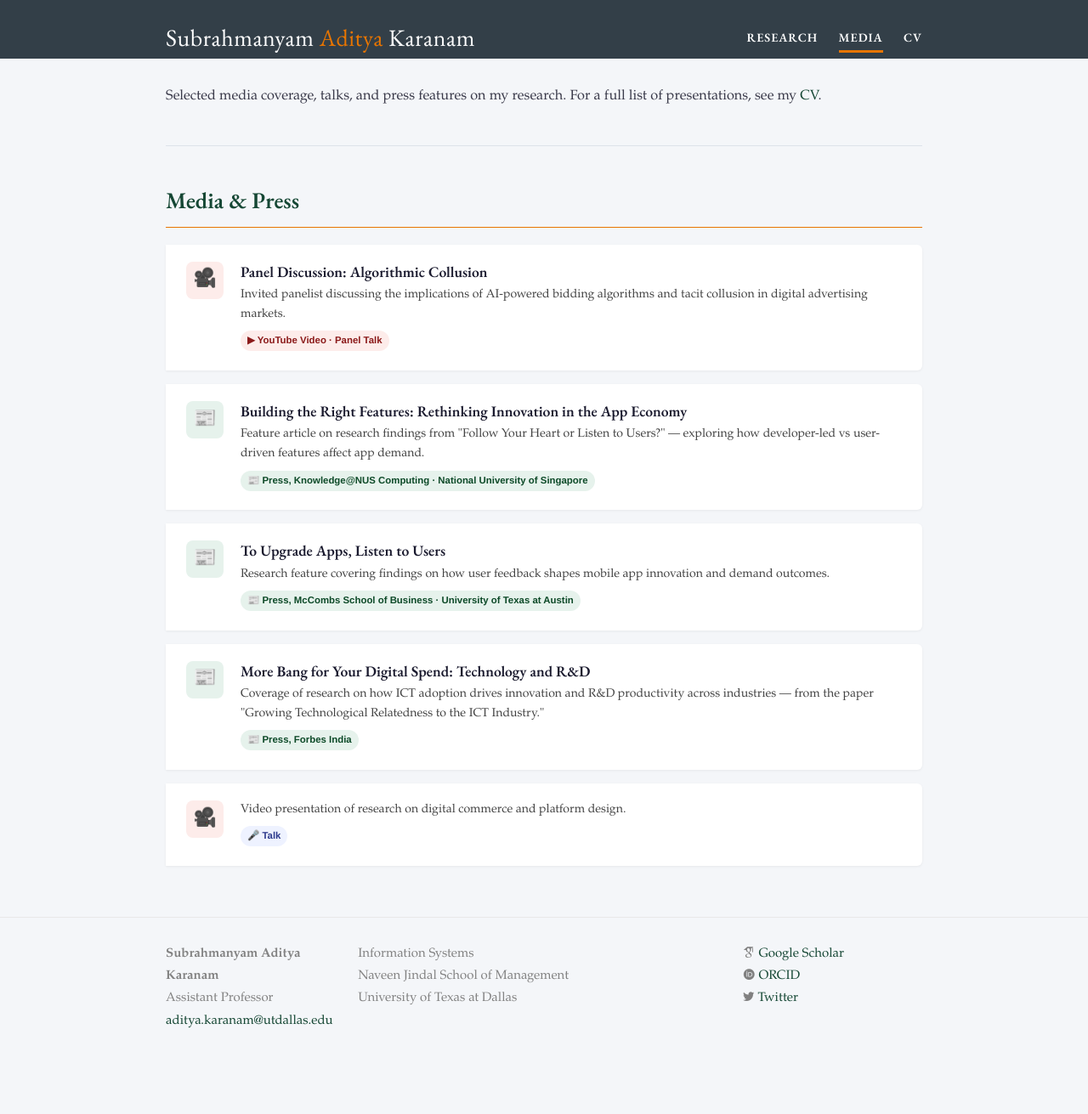
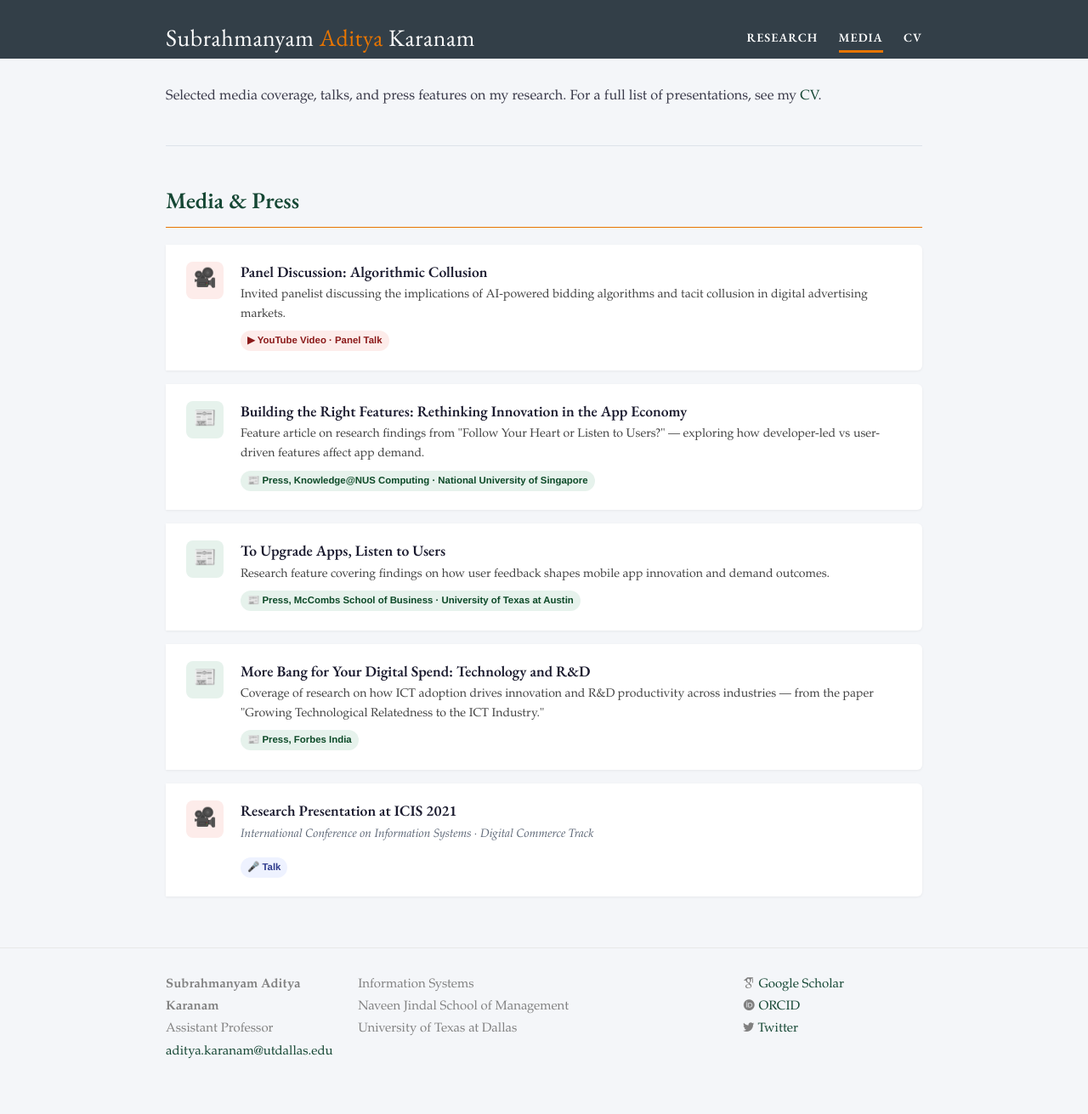
Before and after one commit to askaranam/askaranam.github.io, a Jekyll site: the page built from media.html, in a window 1280 px wide. Shown: the whole page at 85% size. Built offline with Jekyll 4.4.1, drawn with Linux system fonts in a browser that asks for light colours; nearby versions of some CDN libraries; some web fonts are replaced; before the commit the page ends 1275 px from its top, so only the background shows below that.

Commit message:
Update media.html

```diff
--- a/media.html
+++ b/media.html
@@ -171,9 +171,9 @@ render_with_liquid: false
       <div class="media-icon icon-video">🎥</div>
       <div class="media-content">
         <!-- <div class="media-date">December 2021</div> -->
-        <!-- <div class="media-title">Research Presentation at ICIS 2021</div> -->
-        <!-- <div class="media-source">International Conference on Information Systems · Digital Commerce Track</div> -->
-        <div class="media-description">Video presentation of research on digital commerce and platform design.</div>
+        <div class="media-title">Research Presentation at ICIS 2021</div>
+        <div class="media-source">International Conference on Information Systems · Digital Commerce Track</div>
+        <!-- <div class="media-description">Video presentation of research on digital commerce and platform design.</div> -->
         <span class="media-tag tag-talk">🎤 Talk </span>
       </div>
     </a>
```
